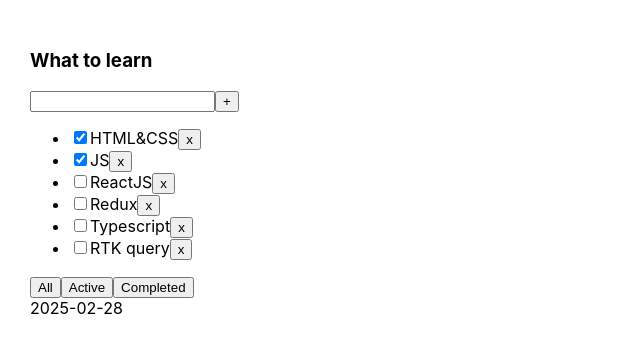
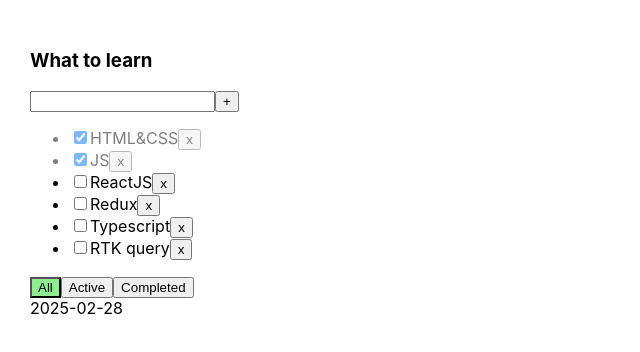
Before and after one commit to eliseevais/repeat-todolist, a React (Vite) app: page / in a window 1280 px wide. Shown: the top 352 px of the page, without its empty margins (0-640 px from the left). Built offline with nearby package versions, Linux system fonts and the light colour scheme.

Commit message:
sprint 01 week 04: add change task status, trim for title, classNameProp for Button component

```diff
--- a/src/App.css
+++ b/src/App.css
@@ -6,3 +6,19 @@
 .app > div {
   margin-right: 50px;
 }
+
+.error {
+  border: 1px solid red;
+}
+
+.error-message {
+  color: red;
+}
+
+.active-filter {
+  background-color: lightgreen;
+}
+
+.is-done {
+  opacity: 0.5;
+}
--- a/src/App.tsx
+++ b/src/App.tsx
@@ -38,6 +38,14 @@
     setTasks(newTasks)
   }
 
+  const changeTaskStatus = (taskId: string, isDone: boolean) => {
+    const newState = tasks.map(
+      task => task.id == taskId
+        ? { ...task, isDone }
+        : task)
+    setTasks(newState)
+  }
+
   return (
     <div className="app">
       <TodolistItem title={"What to learn"}
@@ -45,6 +53,7 @@
                     date={"2025-02-28"}
                     removeTask={removeTask}
                     createTask={createTask}
+                    changeTaskStatus={changeTaskStatus}
       />
     </div>
   )
--- a/src/components/button.tsx
+++ b/src/components/button.tsx
@@ -1,8 +1,10 @@
 export type ButtonPropsType = {
   title: string
   onClick?: () => void
+  className?: string
 }
 
-export const Button = ({title, onClick}: ButtonPropsType) => {
-  return <button onClick={onClick}>{title}</button>
+export const Button = (
+  {title, onClick, className}: ButtonPropsType) => {
+  return <button className={className} onClick={onClick}>{title}</button>
 }
--- a/src/components/todolistItem.tsx
+++ b/src/components/todolistItem.tsx
@@ -1,6 +1,7 @@
 import {Button} from "./button.tsx";
 import {FilterValuesTypes} from "../App.tsx";
 import {ChangeEvent, useState} from "react";
+import * as React from "react";
 
 export type TodolistItemProps = {
   title: string
@@ -8,6 +9,7 @@
   date?: string
   removeTask: (tasksId: string) => void
   createTask: (title: string) => void
+  changeTaskStatus: (tasksId: string, isDone: boolean) => void
 }
 
 export type TaskType = {
@@ -17,10 +19,11 @@
 }
 
 export const TodolistItem = (
-  {title, tasks, date, removeTask, createTask}: TodolistItemProps) => {
+  {title, tasks, date, removeTask, createTask, changeTaskStatus}: TodolistItemProps) => {
 
   const [filter, setFilter] = useState<FilterValuesTypes>('all');
   const [taskTitle, setTaskTitle] = useState<string>('');
+  const [error, setError] = useState<string | null>(null)
 
   const getTasksForTodolist = (allTasks: TaskType[], newFilter: FilterValuesTypes) => {
     switch (newFilter) {
@@ -41,29 +44,36 @@
 
   const changeTaskTitleHandler = (event: ChangeEvent<HTMLInputElement>) => {
     setTaskTitle(event.currentTarget.value)
+    setError(null)
   }
 
-  // @ts-ignore
-  const createTaskOnEnterHandler = (event: KeyboardEvent<HTMLInputElement>) => {
+  const createTaskOnEnterHandler = (event: React.KeyboardEvent<HTMLInputElement>) => {
     if (event.key === 'Enter') {
       createTaskHandler()
     }
   }
 
   const createTaskHandler = () => {
-    createTask(taskTitle)
-    setTaskTitle('')
+    const trimmedTitle = taskTitle.trim()
+    if (trimmedTitle !== '') {
+      createTask(trimmedTitle)
+      setTaskTitle('')
+    } else {
+      setError("Title is required")
+    }
   }
 
   return (
     <div>
       <h3>{title}</h3>
       <div>
-        <input value={taskTitle}
+        <input className={error ? 'error' : ''}
+               value={taskTitle}
                onChange={changeTaskTitleHandler}
                onKeyDown={createTaskOnEnterHandler}
         />
         <Button title={"+"} onClick={createTaskHandler}/>
+        {error && <div className={"error-message"}>{error}</div>}
       </div>
       {tasks.length === 0
         ? (<p>No tasks</p>)
@@ -74,9 +84,14 @@
               onClickHandlerDeleteTask(task.id)
             }
 
+            const changeTaskStatusHandler = (e: ChangeEvent<HTMLInputElement>) => {
+              const newStatusValue = e.currentTarget.checked
+              changeTaskStatus(task.id, newStatusValue)
+            }
+
             return (
-              <li key={task.id}>
-                <input type={"checkbox"} checked={task.isDone}/>
+              <li key={task.id} className={task.isDone ? "is-done" : ""}>
+                <input type={"checkbox"} checked={task.isDone} onChange={changeTaskStatusHandler}/>
                 <span>{task.title}</span>
                 <Button title={"x"} onClick={deleteTaskHandler}/>
               </li>
@@ -85,9 +100,15 @@
         </ul>)
       }
       <div>
-        <Button title={"All"} onClick={() => setFilter("all")}/>
-        <Button title={"Active"} onClick={() => setFilter("active")}/>
-        <Button title={"Completed"} onClick={() => setFilter("completed")}/>
+        <Button className={filter === 'all' ? 'active-filter' : ''}
+                title={"All"}
+                onClick={() => setFilter("all")}/>
+        <Button className={filter === 'active' ? 'active-filter' : ''}
+                title={"Active"}
+                onClick={() => setFilter("active")}/>
+        <Button className={filter === 'completed' ? 'active-filter' : ''}
+                title={"Completed"}
+                onClick={() => setFilter("completed")}/>
       </div>
       <div>{date}</div>
     </div>
```
